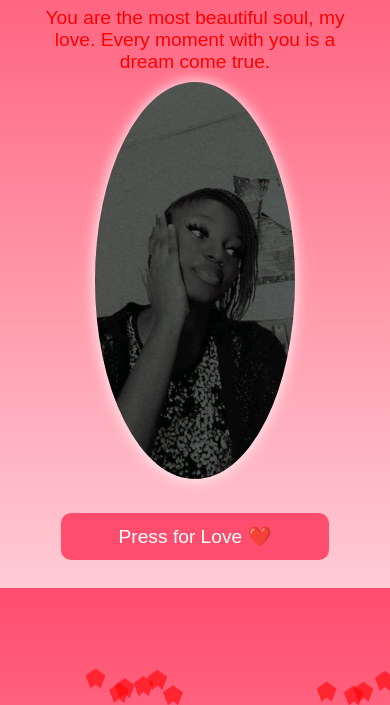
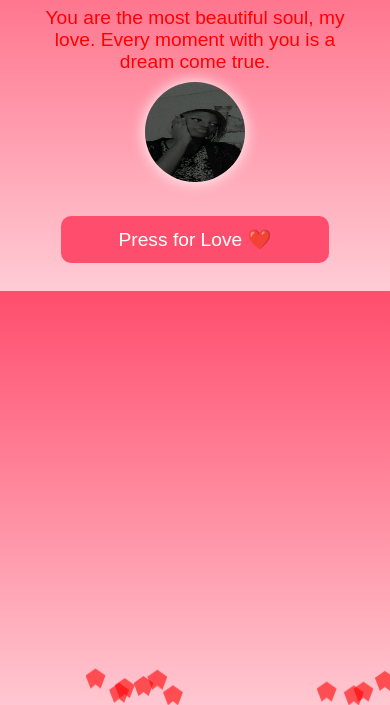
Before and after one commit to Aldric3003/Valentine, a plain HTML site: page index.html in a window 390 px wide. Shown: the part 139-844 px from the top of the page. Drawn offline with Linux system fonts and the light colour scheme.

Commit message:
Updated Valentine's page with mobile responsiveness

```diff
--- a/index.html
+++ b/index.html
@@ -26,9 +26,9 @@
             animation: slideIn 2s ease-in-out;
         }
         img {
-            width: 80%;
+            width: 100px;
             max-width: 200px;
-            height: auto;
+            height: 100px;
             border-radius: 50%;
             box-shadow: 0px 0px 15px white;
             animation: bounce 2s infinite;
```
